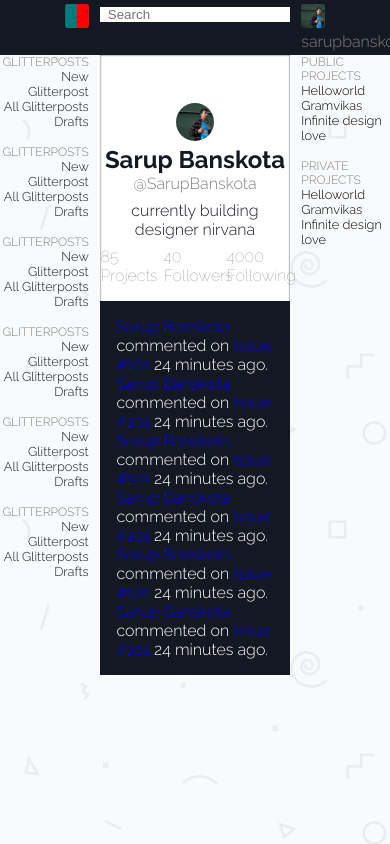
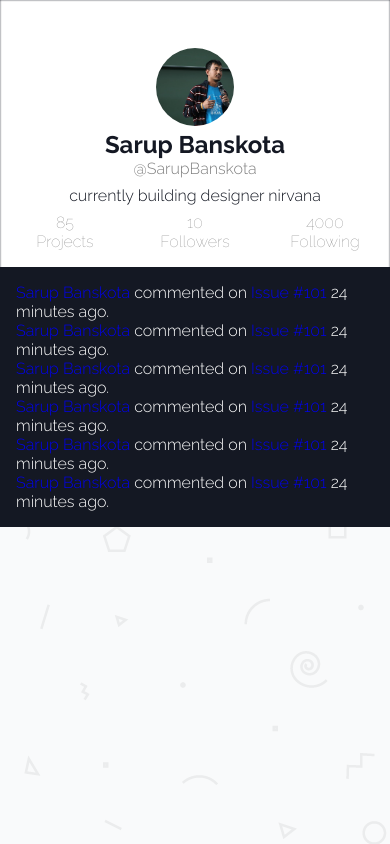
Before and after one commit to sarupbanskota/glitterexperiments, a plain HTML site: page index.html in a window 390 px wide. Drawn offline with Linux system fonts and the light colour scheme.

Commit message:
Add media queried elements for > 20.5 ems

```diff
--- a/index.html
+++ b/index.html
@@ -88,9 +88,23 @@
         </header>
 
         <section class="social">
-          <p><a href="#">85 Projects</a></p>
-          <p><a href="#">40 Followers</a></p>
-          <p><a href="#">4000 Following</a></p>
+          <div>
+            <p><a href="#">85</a></p>
+            <p><a href="#">Projects</a></p>
+          </div>
+          <div>
+            <p><a href="#">10</a></p>
+            <p><a href="#">Followers</a></p>
+          </div>
+          <div>
+            <p><a href="#">4000</a></p>
+            <p><a href="#">Following</a></p>
+          </div>
+
+
+
+
+
         </section>
 
         <section class="feed">
--- a/style.scss
+++ b/style.scss
@@ -17,7 +17,6 @@ body{
 	background: url('geometry.png');
 }
 
-
 @mixin border-radius($radius) {
   -webkit-border-radius: $radius;
      -moz-border-radius: $radius;
@@ -25,58 +24,28 @@ body{
           border-radius: $radius;
 }
 
+@media screen and (min-width: 20em){
 	nav{
 	  @include col(1);
-  padding-top:0.25em;
-  padding-bottom:0.25em;
+	  padding: 0.25em auto;
 	  background-color: $map_blue;
+
 		aside{
-  	color: gray;
+			display: none;
 		}
 		article{
-  	background-color: $map_blue;
-  	input{
-  		width:100%;
-  		border-style:none;
-  	}
+			display: none;
 		}
 		img{
-		@include border-radius(10%);
+			@include border-radius(0.125em);
 			max-width: 1.5em;
 			height: auto;
 		}
 	}
 
-
-aside {
-  @include stack();
-	@include col(1/4);
-  font-family: $raleway;
-
-  section{
-  	margin-bottom: 1em;
-    header{
-      color: gray;
-      font-weight:300;
-      font-size:0.75em;
-    }
-    a{
-	    text-decoration:none;
-	    color: $map_blue;
-    }
-
-    ul{
-      list-style-type:none;
-      padding:0;
-      margin:0;
-      font-size: 0.8em;
-    }
-  }
-}
-
-article {
+	article{
 		@include center;
-	@include col(1/2);
+		@include col(1);
 		color:$map_blue;
 		font-family: $raleway;
 		background-color: white;
@@ -111,16 +80,20 @@ article {
 
 		.social{
 			@include center;
-		p{
+			div{
 				@include span(1/3);
 				margin:0;
+				text-align: center;
 				a{
 					text-decoration: none;
 					color: gray;
 				}
 			}
-		p:hover{
-			background-color: orange;
+			div:hover{
+				background-color: $map_blue;
+				a:hover{
+					color:white;
+				}
 			}
 			font-weight: 100;
 		}
@@ -143,16 +116,10 @@ article {
 	  }
 	}
 
-.left{
-	text-align: right;
+
+  aside{
+  	display: none;
+  }
+
 
 }
-
-.right{
-	@extend .left;
-	text-align: left;
-}
-
-.center{
-	text-align:center;
-}
```
Also changed, not shown: style.css. Lines whose indentation alone changed are shown as unchanged.
